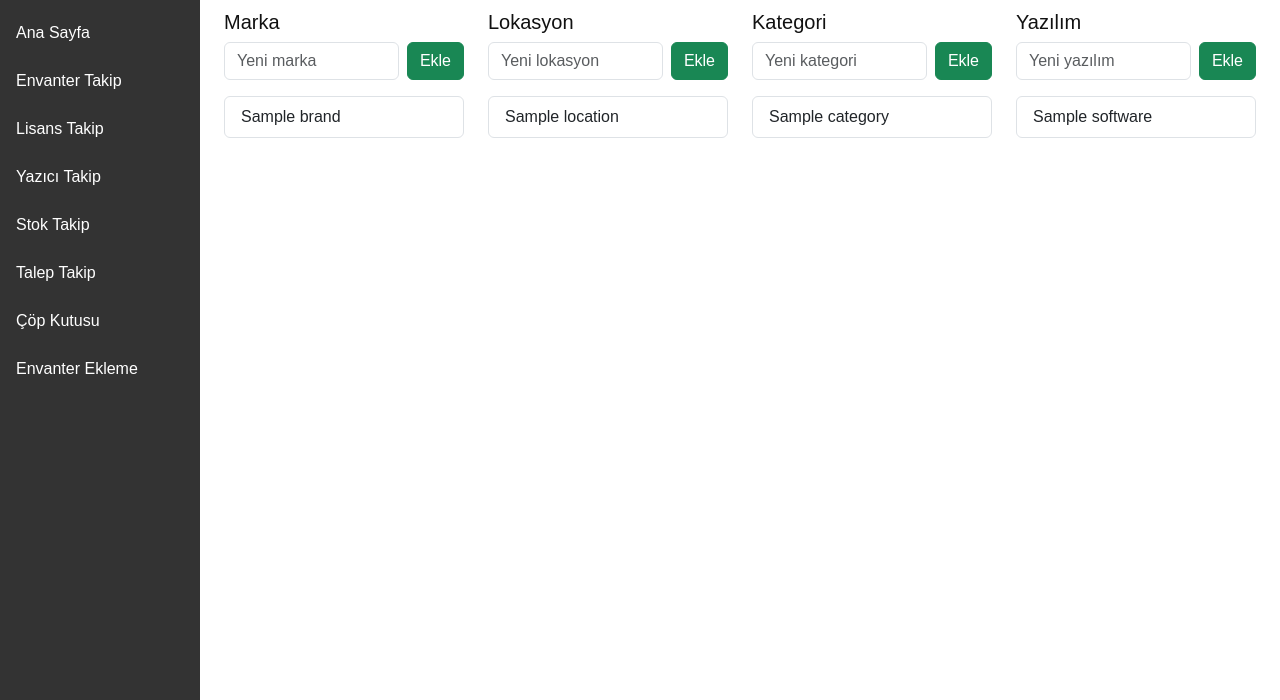
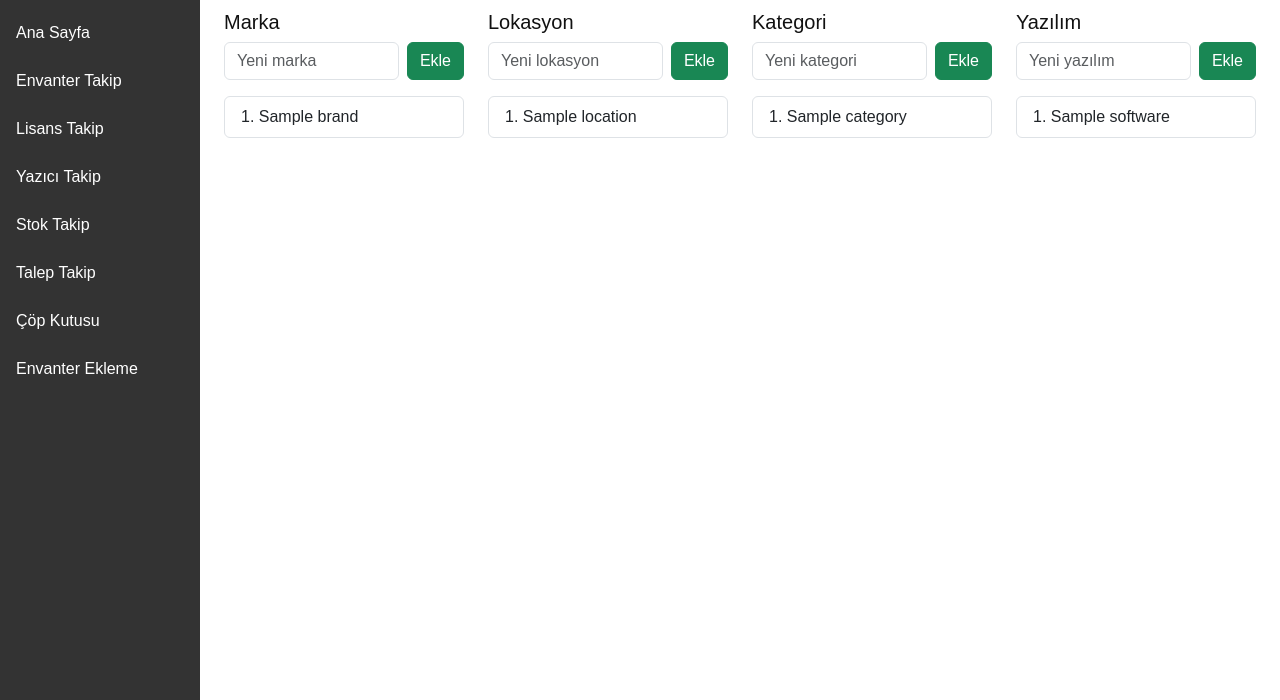
Before and after one commit to fixadd/BilgiislemTool, a FastAPI app: template templates/listeler.html in a window 1280 px wide. Shown: the part 100-800 px from the top of the page. Run offline with FastAPI, Linux system fonts and the light colour scheme; the template is opened without the code that fills it: most values are stand-ins (such as "Sample title", 1, 10 or a date in 2020).

Commit message:
Add automatic numbering to list items

```diff
--- a/templates/listeler.html
+++ b/templates/listeler.html
@@ -10,11 +10,11 @@
       <input class="form-control" type="text" name="name" placeholder="Yeni marka" required>
       <button class="btn btn-success" type="submit">Ekle</button>
     </form>
-    <ul class="list-group">
+    <ol class="list-group list-group-numbered">
       {% for b in brands %}
       <li class="list-group-item">{{ b.name }}</li>
       {% endfor %}
-    </ul>
+    </ol>
   </div>
   <div class="col-md-3">
     <h5>Lokasyon</h5>
@@ -23,11 +23,11 @@
       <input class="form-control" type="text" name="name" placeholder="Yeni lokasyon" required>
       <button class="btn btn-success" type="submit">Ekle</button>
     </form>
-    <ul class="list-group">
+    <ol class="list-group list-group-numbered">
       {% for l in locations %}
       <li class="list-group-item">{{ l.name }}</li>
       {% endfor %}
-    </ul>
+    </ol>
   </div>
   <div class="col-md-3">
     <h5>Kategori</h5>
@@ -36,11 +36,11 @@
       <input class="form-control" type="text" name="name" placeholder="Yeni kategori" required>
       <button class="btn btn-success" type="submit">Ekle</button>
     </form>
-    <ul class="list-group">
+    <ol class="list-group list-group-numbered">
       {% for c in categories %}
       <li class="list-group-item">{{ c.name }}</li>
       {% endfor %}
-    </ul>
+    </ol>
   </div>
   <div class="col-md-3">
     <h5>Yazılım</h5>
@@ -49,11 +49,11 @@
       <input class="form-control" type="text" name="name" placeholder="Yeni yazılım" required>
       <button class="btn btn-success" type="submit">Ekle</button>
     </form>
-    <ul class="list-group">
+    <ol class="list-group list-group-numbered">
       {% for s in softwares %}
       <li class="list-group-item">{{ s.name }}</li>
       {% endfor %}
-    </ul>
+    </ol>
   </div>
 </div>
 {% endblock %}
```
Also changed, not shown: templates/main.html (+4 -4 lines).
